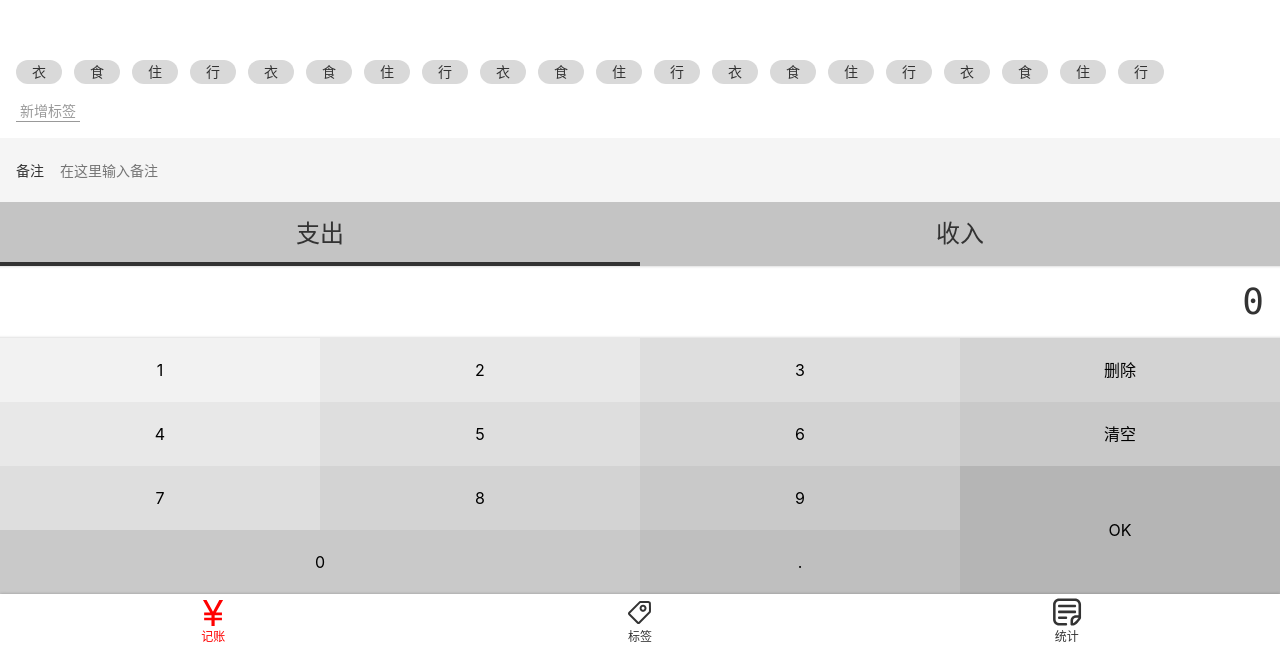
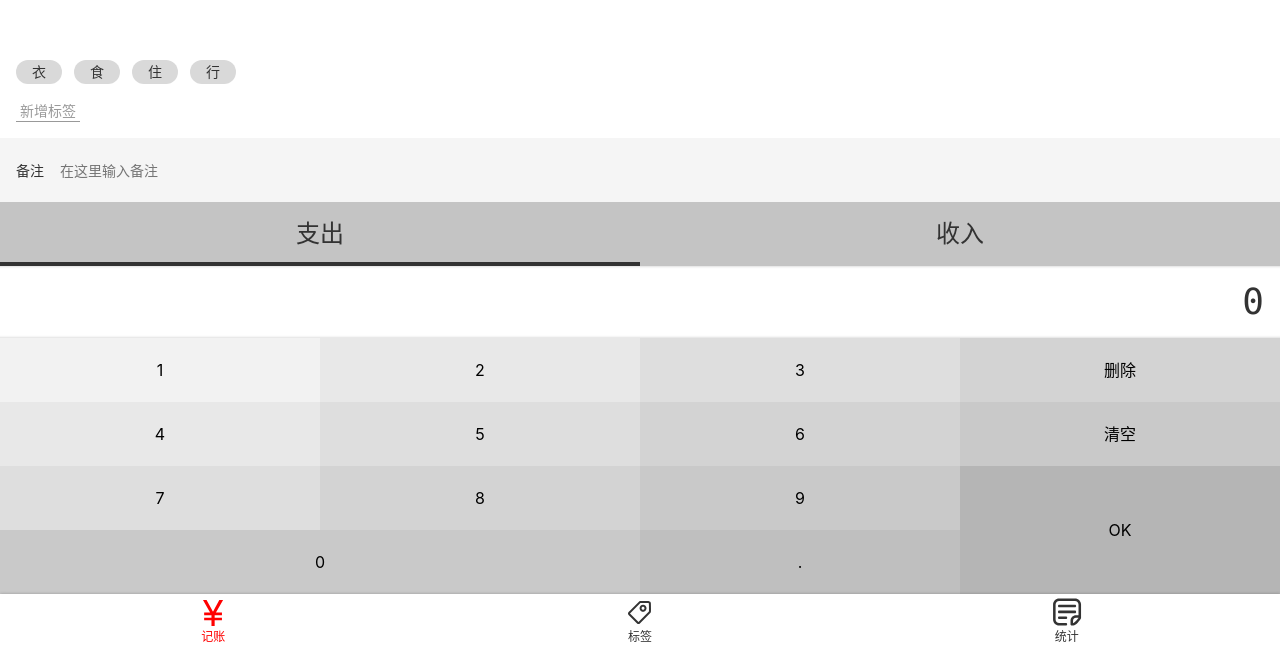
Before and after one commit to panjunheng123/morney, a Vue app: page /#/money in a window 1280 px wide. Shown: the part 152-800 px from the top of the page. Built offline with nearby package versions, Linux system fonts and the light colour scheme.

Commit message:
可以选中或取消 tag

```diff
--- a/src/components/Money/Tags.vue
+++ b/src/components/Money/Tags.vue
@@ -4,35 +4,33 @@
       <button>新增标签</button>
     </div>
     <ul class="current">
-      <li>衣</li>
-      <li>食</li>
-      <li>住</li>
-      <li>行</li>
-      <li>衣</li>
-      <li>食</li>
-      <li>住</li>
-      <li>行</li>
-      <li>衣</li>
-      <li>食</li>
-      <li>住</li>
-      <li>行</li>
-      <li>衣</li>
-      <li>食</li>
-      <li>住</li>
-      <li>行</li>
-      <li>衣</li>
-      <li>食</li>
-      <li>住</li>
-      <li>行</li>
+      <li v-for="tag in dataSource" :key="tag"
+          :class="{selected:selectedTags.indexOf(tag)>=0}"
+          @click="toggle(tag)">{{ tag }}
+      </li>
     </ul>
   </div>
 
 </template>
 
 <script lang="ts">
-export default {
-  name: 'Tags'
-};
+import Vue from 'vue';
+import {Component, Prop} from 'vue-property-decorator';
+
+@Component
+export default class Tags extends Vue {
+  @Prop() dataSource: string[] | undefined;
+  selectedTags: string[] = [];
+
+  toggle(tag: string) {
+    const index = this.selectedTags.indexOf(tag);
+    if(index>=0){
+      this.selectedTags.splice(index,1);
+    }else{
+      this.selectedTags.push(tag);
+    }
+  }
+}
 </script>
 
 <style lang="scss" scoped>
@@ -42,11 +40,14 @@
   flex-grow: 1;
   display: flex;
   flex-direction: column-reverse;
+
   > .current {
     display: flex;
     flex-wrap: wrap;
+
     > li {
-      background: #d9d9d9;
+      $bg: #d9d9d9;
+      background: $bg;
       $h: 24px;
       height: $h;
       line-height: $h;
@@ -54,10 +55,17 @@
       padding: 0 16px;
       margin-right: 12px;
       margin-top: 4px;
+
+      &.selected {
+        background: darken($bg, 50%);
+        color: white;
+      }
     }
   }
+
   > .new {
     padding-top: 16px;
+
     button {
       background: transparent;
       border: none;
--- a/src/views/Money.vue
+++ b/src/views/Money.vue
@@ -3,11 +3,11 @@
     <NumberPad/>
     <Types/>
     <Notes/>
-    <Tags/>
+    <Tags :data-source="tags"/>
   </Layout>
 </template>
 
-<script lang="ts">
+<script>
 import NumberPad from '@/components/Money/NumberPad.vue';
 import Types from '@/components/Money/Types.vue';
 import Notes from '@/components/Money/Notes.vue';
@@ -15,6 +15,11 @@
 export default {
   name: 'Money',
   components: {Tags, Notes, Types, NumberPad},
+  data(){
+    return {
+      tags: ['衣','食','住','行']
+    }
+  }
 };
 </script>
 
```
